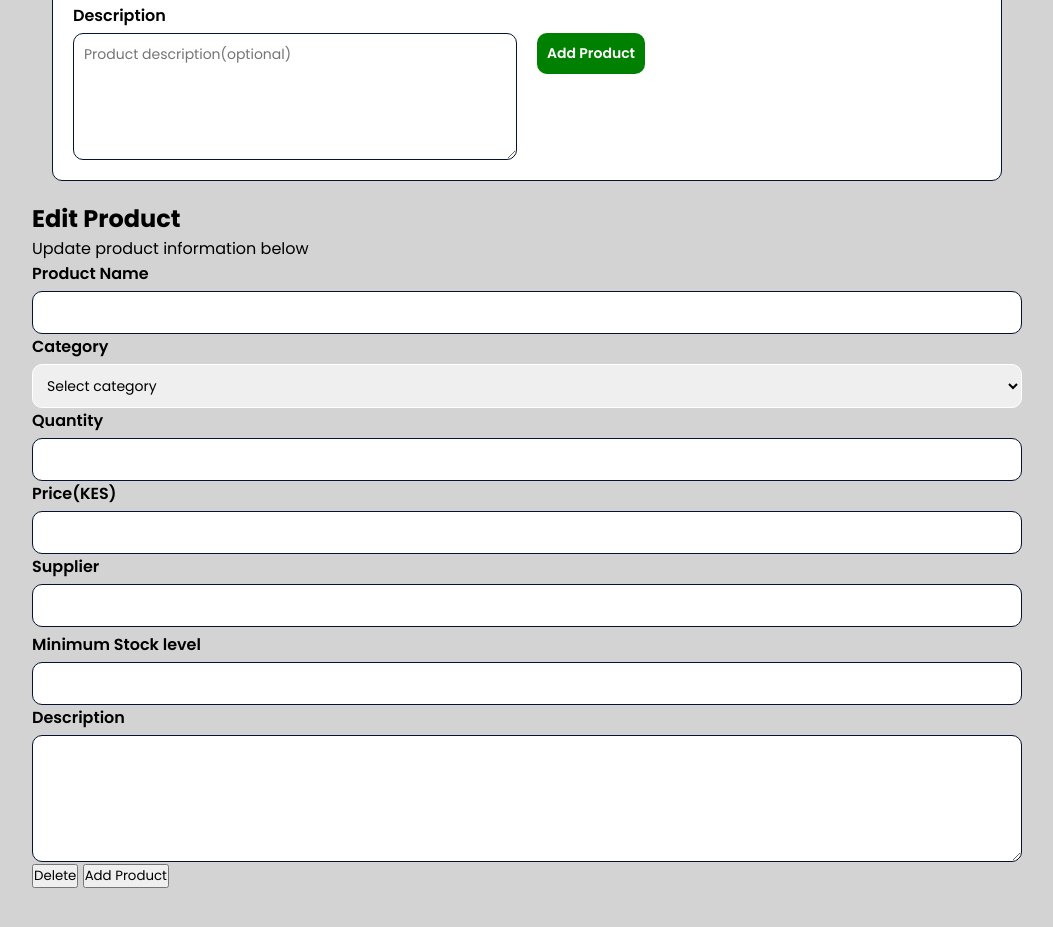
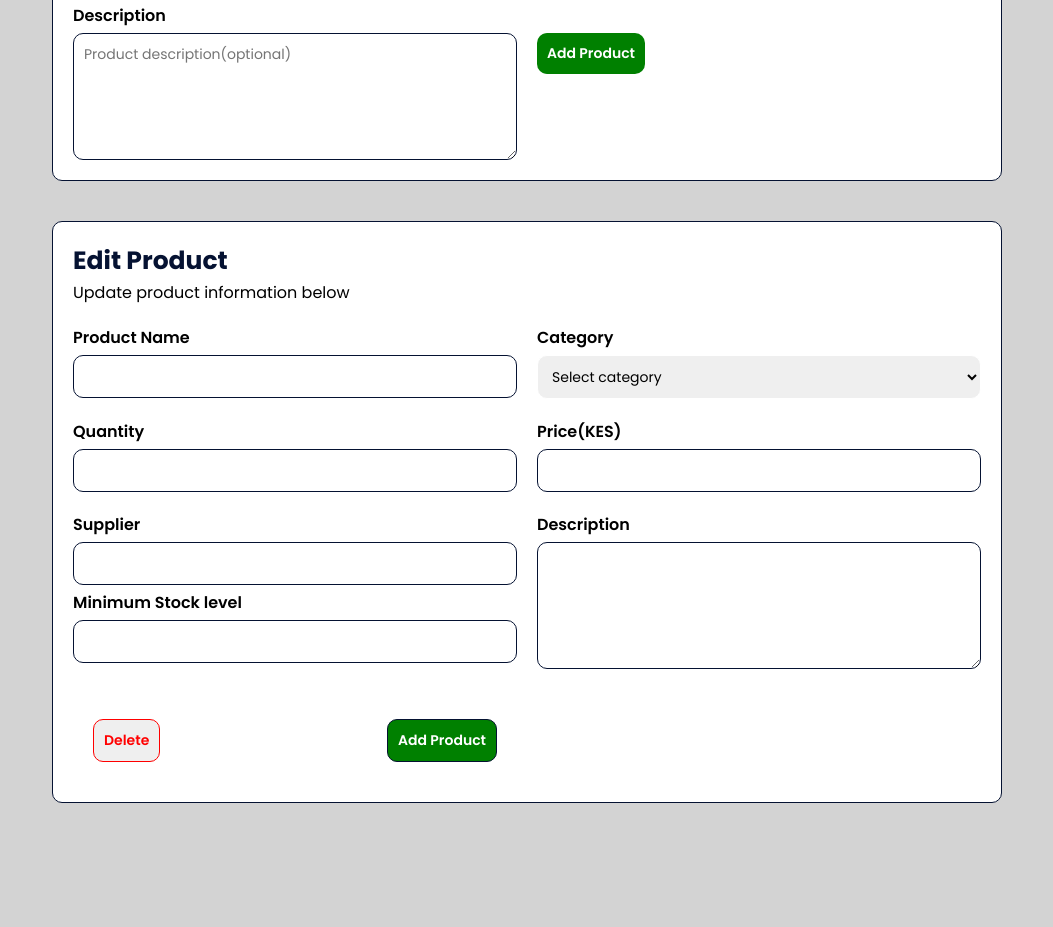
Before and after one commit to stevemusili/stock-track, a plain HTML site: page index.html in a window 1280 px wide. Shown: the part 1055-1982 px from the top of the page, without its empty margins (218-1271 px from the left). After the commit the page ends 1918 px from the top, so only its background shows below. Drawn offline with Linux system fonts and the light colour scheme.

Commit message:
add styling to edit product section

```diff
--- a/style.css
+++ b/style.css
@@ -268,3 +268,64 @@ body {
 .form-btn button:hover {
     background-color: rgb(5, 192, 5);
 }
+
+.edit-product {
+    max-width: 1200px;
+    padding: 20px;
+    margin: 20px;
+    background-color: white;
+    border-radius: 10px;
+    border: 1px solid #051232;
+    margin-top: 40px;
+}
+
+.edit-product h2 {
+    color: #051232;
+    font-size: 25px;
+}
+
+.edit-product p {
+    font-size: 16px;
+    margin-bottom: 20px;
+}
+
+.edit-product-form {
+    display: grid;
+    grid-template-columns: repeat(2,minmax(0, 1fr));
+    gap: 20px;
+}
+
+.form-actions {
+    display: flex;
+    justify-content: space-between;
+    gap: 15px;
+    margin-top: 10px;
+    padding: 20px;
+}
+
+.btn-delete {
+    padding: 10px;
+    border: none;
+    border-radius: 10px;
+    color: red;
+    cursor: pointer;
+    font-size: 14px;
+    font-weight: 600;
+    border: 1px solid red;
+}
+
+.btn-submit {
+    padding: 10px;
+    border: none;
+    border-radius: 10px;
+    background-color: green;
+    color: white;
+    cursor: pointer;
+    font-size: 14px;
+    font-weight: 600;
+    border: 1px solid #051232;
+}
+
+.btn-submit:hover {
+    background-color: rgb(5, 192, 5);
+}
```
